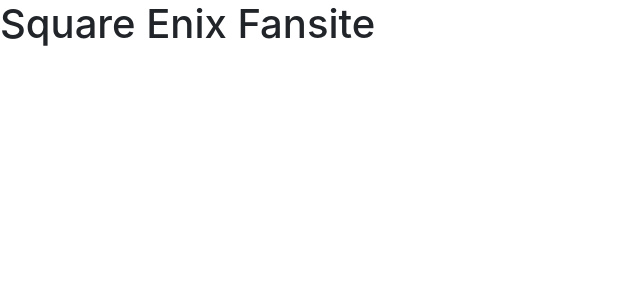
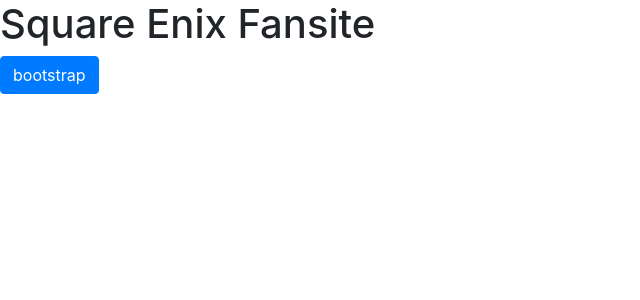
Before and after one commit to Scrambles86/square-enix-fansite, an Angular app: page / in a window 1280 px wide. Shown: the top 300 px of the page, without its empty margins (0-640 px from the left). Built offline with nearby package versions, Linux system fonts and the light colour scheme.

Commit message:
Bootstrap reinstalled, now working correctly

```diff
--- a/package.json
+++ b/package.json
@@ -16,10 +16,12 @@
     "@angular/compiler": "~11.0.4",
     "@angular/core": "~11.0.4",
     "@angular/forms": "~11.0.4",
+    "@angular/localize": "~11.0.4",
     "@angular/platform-browser": "~11.0.4",
     "@angular/platform-browser-dynamic": "~11.0.4",
     "@angular/router": "~11.0.4",
-    "bootstrap": "^4.5.3",
+    "@ng-bootstrap/ng-bootstrap": "^8.0.0",
+    "bootstrap": "^4.5.0",
     "rxjs": "~6.6.0",
     "tslib": "^2.0.0",
     "zone.js": "~0.10.2"
--- a/src/app/app.component.html
+++ b/src/app/app.component.html
@@ -1 +1,2 @@
 <h1>Square Enix Fansite</h1>
+<button class="btn btn-primary">bootstrap</button>
--- a/src/app/app.module.ts
+++ b/src/app/app.module.ts
@@ -1,5 +1,6 @@
 import { BrowserModule } from '@angular/platform-browser';
 import { NgModule } from '@angular/core';
+
 
 import { AppComponent } from './app.component';
 
--- a/src/polyfills.ts
+++ b/src/polyfills.ts
@@ -1,3 +1,7 @@
+/***************************************************************************************************
+ * Load `$localize` onto the global scope - used if i18n tags appear in Angular templates.
+ */
+import '@angular/localize/init';
 /**
  * This file includes polyfills needed by Angular and is loaded before the app.
  * You can add your own extra polyfills to this file.
--- a/src/styles.scss
+++ b/src/styles.scss
@@ -1 +1,4 @@
 /* You can add global styles to this file, and also import other style files */
+
+/* Importing Bootstrap SCSS file. */
+@import '~bootstrap/scss/bootstrap';
```
Also changed, not shown: 1 other file (tests, documents, lock files or other folders).
